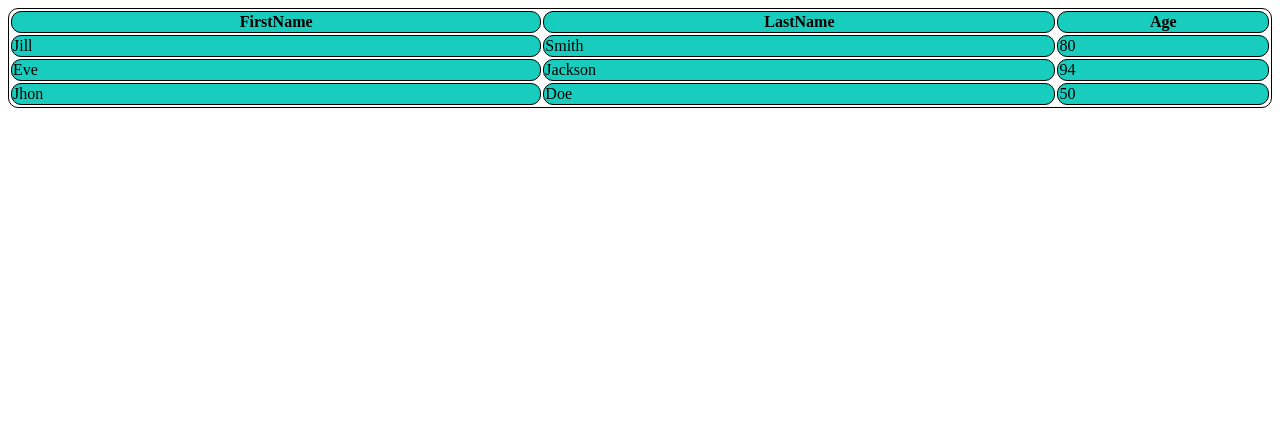
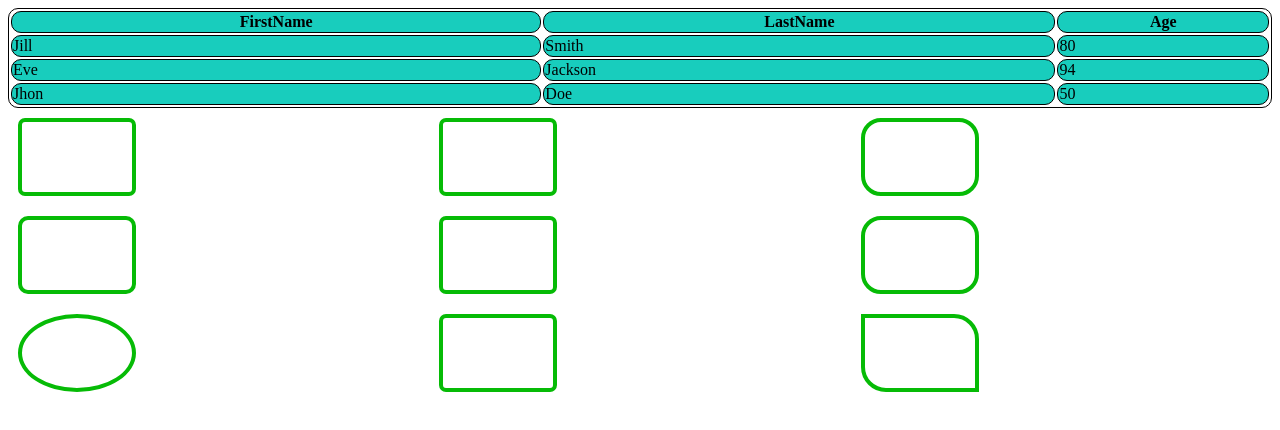
Before and after one commit to Navinkrish2021/21BCE5346_MERN, a plain HTML site: page Task1_css.html in a window 1280 px wide. Drawn offline with Linux system fonts and the light colour scheme.

Commit message:
Add files via upload

```diff
--- a/Task1_css.html
+++ b/Task1_css.html
@@ -16,6 +16,102 @@
         td {
             background-color: rgb(24, 205, 189);
         }
+        #shape1 {
+        height: 70px;
+        width: 110px;
+        border: 4px solid rgb(6, 187, 6);
+        border-top-right-radius: 7px;
+        border-top-left-radius: 7px;
+        border-bottom-left-radius: 7px;
+        border-bottom-right-radius: 7px;
+        margin: 10px;
+
+      }
+      #shape4 {
+        height: 70px;
+        width: 110px;
+        border-top-right-radius: 10px;
+        border-top-left-radius: 10px;
+        border-bottom-left-radius: 10px;
+        border-bottom-right-radius: 10px;
+        border: 4px solid rgb(6, 187, 6);
+
+        margin: 10px;
+      }
+      #shape7{
+        height: 70px;
+        width: 110px;
+        border: 4px solid rgb(6, 187, 6);
+        border-radius: 50%;
+        margin: 10px;
+      }
+
+      #shape2 {
+        height: 70px;
+        width: 110px;
+        border: 4px solid rgb(6, 187, 6);
+        border-top-right-radius: 7px;
+        border-top-left-radius: 7px;
+        border-bottom-left-radius: 7px;
+        border-bottom-right-radius: 7px;
+        margin: 10px;
+
+      }
+      #shape5 {
+        height: 70px;
+        width:110px;
+        border: 4px solid rgb(6, 187, 6);
+        border-top-right-radius: 7px;
+        border-top-left-radius: 7px;
+        border-bottom-left-radius: 7px;
+        border-bottom-right-radius: 7px;
+        margin: 10px;
+      }
+      #shape8{
+        height: 70px;
+        width: 110px;
+        border: 4px solid rgb(6, 187, 6);
+        border-top-right-radius: 7px;
+        border-top-left-radius: 7px;
+        border-bottom-left-radius: 7px;
+        border-bottom-right-radius: 7px;
+        margin: 10px;
+      }
+      #shape3 {
+        height: 70px;
+        width: 110px;
+        border: 4px solid rgb(6, 187, 6);
+        border-top-right-radius: 20px;
+        border-top-left-radius: 20px;
+        border-bottom-left-radius: 20px;
+        border-bottom-right-radius: 20px;
+        margin: 10px;
+      }
+      #shape6{
+        height: 70px;
+        width: 110px;
+        border: 4px solid rgb(6, 187, 6);
+        border-top-right-radius: 20px;
+        border-top-left-radius: 20px;
+        border-bottom-left-radius: 20px;
+        border-bottom-right-radius: 20px;
+        margin: 10px;
+      }
+
+      #shape9{
+        height: 70px;
+        width: 110px;
+        border: 4px solid rgb(6, 187, 6);
+        border-top-right-radius: 25px;
+        border-bottom-left-radius: 25px;
+        margin: 10px;
+      }
+
+      .container {
+        display: grid;
+        grid-template-columns: auto auto auto;
+
+      }
     </style>
 </head>
 <body>
@@ -41,5 +137,21 @@
             <td>50</td>
         </tr>
     </table>
+
+
+    <div class="container">
+      <div id="shape1"></div>
+      <div id="shape2"></div>
+      <div id="shape3"></div>
+      <div id="shape4"></div>
+      <div id="shape5"></div>
+      <div id="shape6"></div>
+      <div id="shape7"></div>
+      <div id="shape8"></div>
+      <div id="shape9"></div>
+    </div>
+    <!-- <div style="background-color: red">This line 1</div> -->
+  </body>
+</html>
 </body>
 </html>
```
